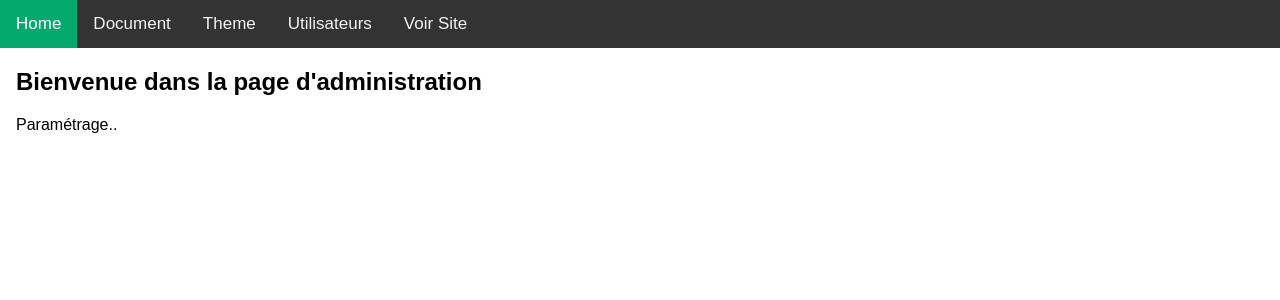
After one commit to adja-khady-2003/banque_documentaire, a PHP site: page /pages/accueil.php in a window 1280 px wide. The commit adds this page. Shown: the top 300 px of the page. Run offline with PHP 8.4, Linux system fonts and the light colour scheme.

Commit message:
ajout page d'accueil

```diff
--- a/login.php
+++ b/login.php
@@ -10,7 +10,7 @@ if ($_SERVER["REQUEST_METHOD"] == "POST") {
     if ($username === $valid_admin_username && $password === $valid_admin_password) {
         session_start();
         $_SESSION['admin_username'] = $username;
-        header("Location: ./pages/liste_doc.php"); // Redirige vers le tableau de bord de l'administrateur
+        header("Location: ./pages/accueil.php"); // Redirige vers le tableau de bord de l'administrateur
     } else {
         echo "Nom d'utilisateur ou mot de passe incorrect pour l'administrateur.";
     }
--- /dev/null
+++ b/pages/accueil.php
@@ -0,0 +1,24 @@
+<!DOCTYPE html>
+<html>
+<head>
+<meta name="viewport" content="width=device-width, initial-scale=1">
+<link rel="stylesheet" href="../styles/accueil.css">
+</head>
+<body>
+
+<div class="topnav">
+  <a class="active" href="#home">Home</a>
+  <a href="./documents/liste_doc.php">Document</a>
+  <a href="./themes/liste_theme.php">Theme</a>
+  <a href="#about">Utilisateurs</a>
+  <a href="../index.php">Voir Site</a>
+
+</div>
+
+<div style="padding-left:16px">
+  <h2>Bienvenue dans la page d'administration</h2>
+  <p>Paramétrage..</p>
+</div>
+
+</body>
+</html>
--- a/pages/edit_doc.php
+++ b/pages/documents/edit_doc.php
@@ -1,6 +1,6 @@
 <?php
 //Database Connection
-include('../connexion/connexion.php');
+include('../../connexion/connexion.php');
 if (isset($_POST['submit'])) {
 
         // upload file
@@ -163,7 +163,7 @@ if (isset($_POST['submit'])) {
         <form method="POST" enctype="multipart/form-data">
                 <?php
                 //appel du fichier de connexion
-                require_once('../connexion/connexion.php');
+                require_once('../../connexion/connexion.php');
                 $eid = $_GET['editid'];
                 $ret = mysqli_query($conn, "select * from documents where ID='$eid'");
                 while ($row = mysqli_fetch_array($ret)) {
--- a/pages/supprim_doc.php
+++ b/pages/documents/supprim_doc.php
@@ -1,6 +1,6 @@
 <?php
 //database connection  file
-include('../connexion/connexion.php');
+include('../../connexion/connexion.php');
 //Code for deletion
 if(isset($_GET['delid']))
 {
--- /dev/null
+++ b/pages/themes/liste_theme.php
@@ -0,0 +1 @@
+<p>LISTE THEME A IMPLEMENTER</p>
--- /dev/null
+++ b/styles/accueil.css
@@ -0,0 +1,28 @@
+body {
+    margin: 0;
+    font-family: Arial, Helvetica, sans-serif;
+  }
+
+  .topnav {
+    overflow: hidden;
+    background-color: #333;
+  }
+
+  .topnav a {
+    float: left;
+    color: #f2f2f2;
+    text-align: center;
+    padding: 14px 16px;
+    text-decoration: none;
+    font-size: 17px;
+  }
+
+  .topnav a:hover {
+    background-color: #ddd;
+    color: black;
+  }
+
+  .topnav a.active {
+    background-color: #04AA6D;
+    color: white;
+  }
```
Also changed, not shown: pages/documents/liste_doc.php (renamed from pages/liste_doc.php, +4 -4 lines), pages/documents/ajout_doc.php (renamed from pages/ajout_doc.php).
